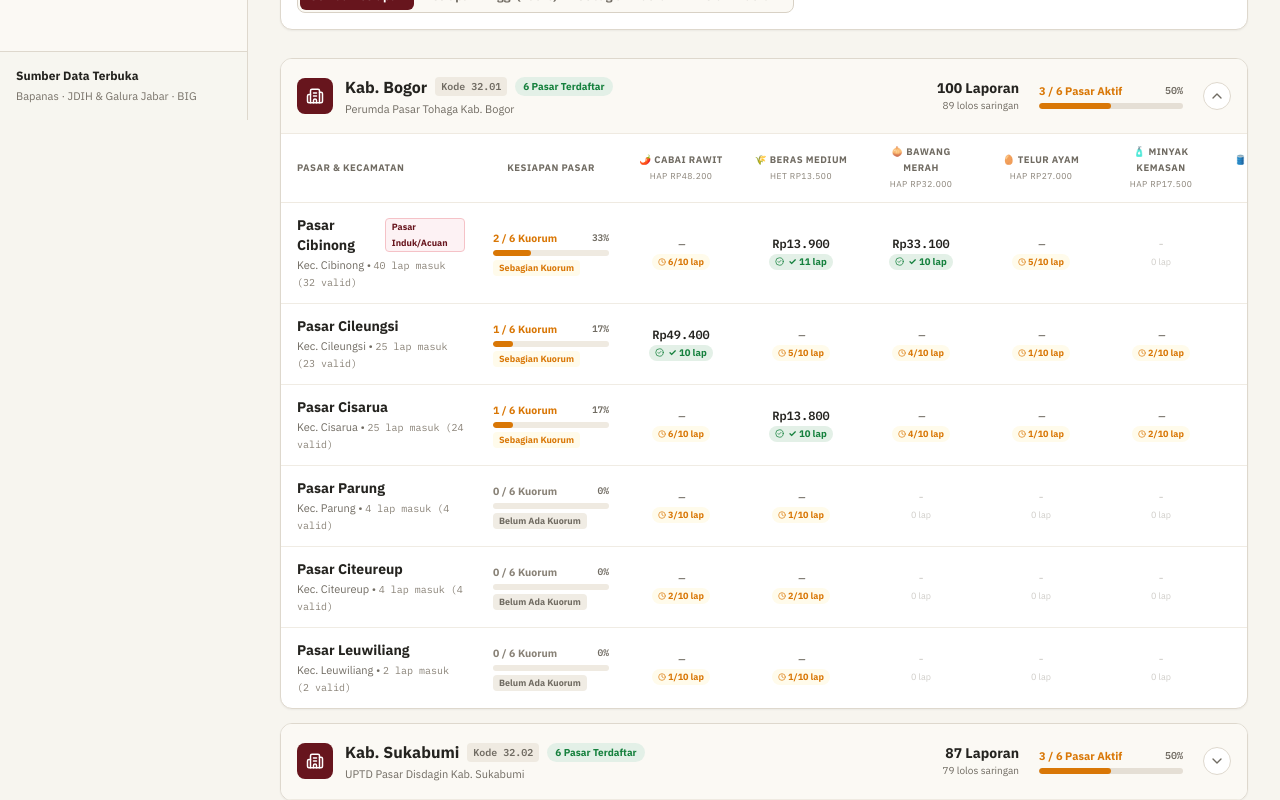
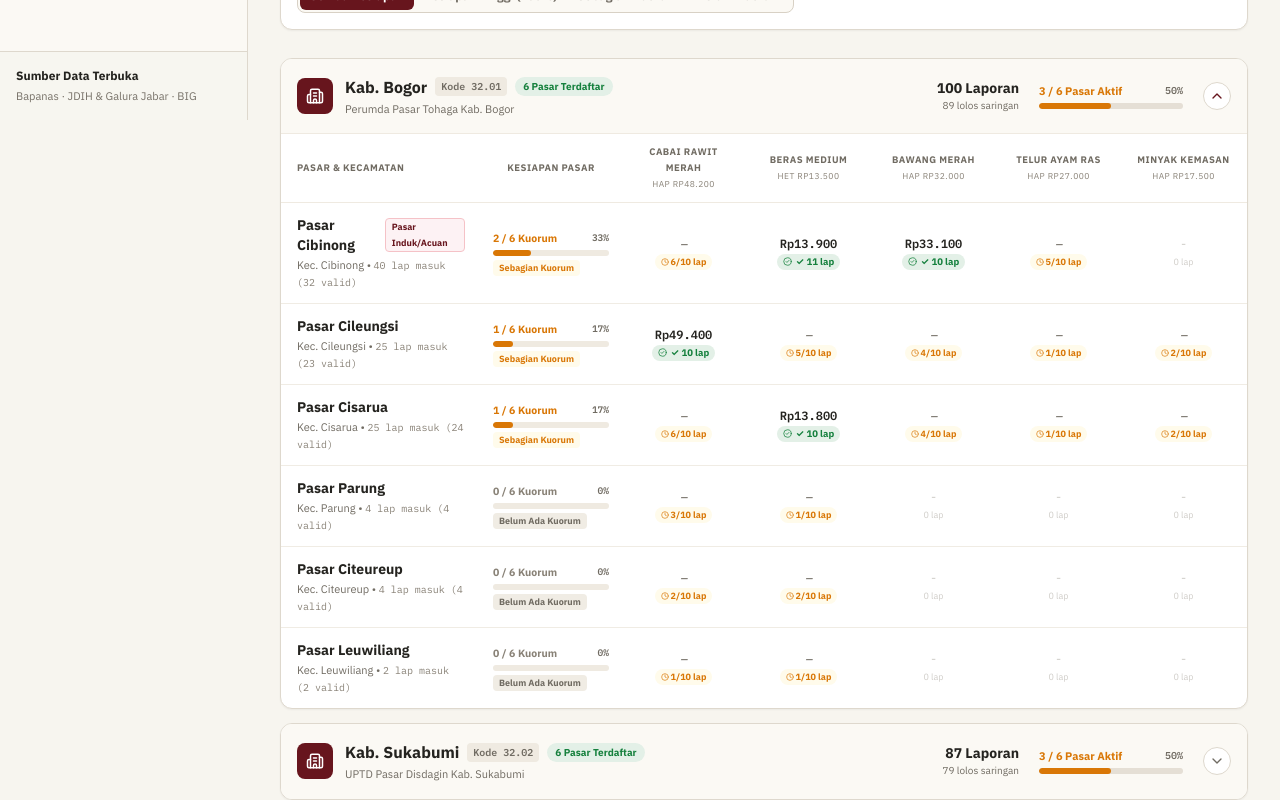
Before and after one commit to andi2809/RadarPangan-FE, a Next.js app: page /dashboard/laporan-warga in a window 1280 px wide. Shown: the part 680-1480 px from the top of the page. Built offline with nearby package versions, Linux system fonts and the light colour scheme.

Commit message:
fix(gis): prevent WebGL2 GPUInitializationError with pre-check and graceful fallback

```diff
--- a/src/app/(dashboard)/dashboard/laporan-warga/page.tsx
+++ b/src/app/(dashboard)/dashboard/laporan-warga/page.tsx
@@ -533,7 +533,9 @@ export default function LaporanWargaPage() {
                   <button
                     type="button"
                     onClick={() => toggleRegion(group.regionId)}
-                    className="w-full flex flex-col md:flex-row md:items-center md:justify-between gap-3 p-4 bg-[#FBF9F4] hover:bg-[#F5F1E8] transition text-left border-b border-[#EFEAE1]"
+                    className={`w-full flex flex-col md:flex-row md:items-center md:justify-between gap-3 p-4 bg-[#FBF9F4] hover:bg-[#F5F1E8] transition-colors duration-200 text-left ${
+                      isExpanded ? 'border-b border-[#EFEAE1]' : ''
+                    }`}
                   >
                     {/* Left Info: Region Name & Agency */}
                     <div className="flex items-start sm:items-center gap-3">
@@ -590,7 +592,7 @@ export default function LaporanWargaPage() {
                         </div>
                         <div className="h-1.5 w-full rounded-full bg-[#E5DFD5] overflow-hidden">
                           <div
-                            className={`h-full rounded-full transition-all ${
+                            className={`h-full rounded-full transition-all duration-300 ${
                               isHighRegion
                                 ? 'bg-[#15803D]'
                                 : isZeroRegion
@@ -604,43 +606,55 @@ export default function LaporanWargaPage() {
                         </div>
                       </div>
 
-                      {/* Chevron Toggle Icon */}
+                      {/* Chevron Toggle Icon with Smooth 300ms Rotation */}
                       <div className="flex h-7 w-7 items-center justify-center rounded-full bg-white border border-[#DED8CD] text-[#706B62]">
-                        {isExpanded ? <ChevronUp size={16} /> : <ChevronDown size={16} />}
+                        <ChevronDown
+                          size={16}
+                          className={`transition-transform duration-300 ease-in-out ${
+                            isExpanded ? 'rotate-180 text-[#67151D]' : 'rotate-0 text-[#706B62]'
+                          }`}
+                        />
                       </div>
                     </div>
                   </button>
 
-                  {/* Accordion Region Expanded Body (Sub-table Pasar di Wilayah ini) */}
-                  {isExpanded && (
+                  {/* Accordion Region Expanded Body with Smooth CSS Grid Animation */}
+                  <div
+                    className={`grid transition-[grid-template-rows,opacity] duration-300 ease-in-out ${
+                      isExpanded
+                        ? 'grid-rows-[1fr] opacity-100'
+                        : 'grid-rows-[0fr] opacity-0 pointer-events-none'
+                    }`}
+                  >
+                    <div className="overflow-hidden min-h-0">
                       <div className="overflow-x-auto">
                         <table className="w-full border-collapse text-left text-xs">
                           <thead>
                             <tr className="border-b border-[#EFEAE1] bg-white text-[9.5px] font-extrabold uppercase tracking-wider text-[#706B62]">
                               <th className="px-4 py-2.5 min-w-[200px]">PASAR &amp; KECAMATAN</th>
                               <th className="px-3 py-2.5 text-center min-w-[140px]">KESIAPAN PASAR</th>
-                            <th className="px-3 py-2.5 text-center min-w-[120px]">
-                              🌶️ CABAI RAWIT
+                              <th className="px-3 py-2.5 text-center min-w-[125px]">
+                                CABAI RAWIT MERAH
                                 <span className="block font-normal text-[8.5px] text-[#898277]">HAP Rp48.200</span>
                               </th>
-                            <th className="px-3 py-2.5 text-center min-w-[120px]">
-                              🌾 BERAS MEDIUM
+                              <th className="px-3 py-2.5 text-center min-w-[125px]">
+                                BERAS MEDIUM
                                 <span className="block font-normal text-[8.5px] text-[#898277]">HET Rp13.500</span>
                               </th>
-                            <th className="px-3 py-2.5 text-center min-w-[120px]">
-                              🧅 BAWANG MERAH
+                              <th className="px-3 py-2.5 text-center min-w-[125px]">
+                                BAWANG MERAH
                                 <span className="block font-normal text-[8.5px] text-[#898277]">HAP Rp32.000</span>
                               </th>
-                            <th className="px-3 py-2.5 text-center min-w-[120px]">
-                              🥚 TELUR AYAM
+                              <th className="px-3 py-2.5 text-center min-w-[125px]">
+                                TELUR AYAM RAS
                                 <span className="block font-normal text-[8.5px] text-[#898277]">HAP Rp27.000</span>
                               </th>
-                            <th className="px-3 py-2.5 text-center min-w-[120px]">
-                              🧴 MINYAK KEMASAN
+                              <th className="px-3 py-2.5 text-center min-w-[125px]">
+                                MINYAK KEMASAN
                                 <span className="block font-normal text-[8.5px] text-[#898277]">HAP Rp17.500</span>
                               </th>
-                            <th className="px-3 py-2.5 text-center min-w-[120px]">
-                              🛢️ MINYAK CURAH
+                              <th className="px-3 py-2.5 text-center min-w-[125px]">
+                                MINYAK CURAH
                                 <span className="block font-normal text-[8.5px] text-[#898277]">HET Rp15.700</span>
                               </th>
                               <th className="px-4 py-2.5 text-right">AUDIT</th>
@@ -786,7 +800,8 @@ export default function LaporanWargaPage() {
                           </tbody>
                         </table>
                       </div>
-                  )}
+                    </div>
+                  </div>
                 </div>
               );
             })
@@ -817,27 +832,27 @@ export default function LaporanWargaPage() {
                     <th className="px-4 py-3 min-w-[210px]">PASAR &amp; WILAYAH</th>
                     <th className="px-3 py-3 text-center min-w-[150px]">KESIAPAN KUORUM PASAR</th>
                     <th className="px-3 py-3 text-center min-w-[125px]">
-                      🌶️ CABAI RAWIT
+                      CABAI RAWIT MERAH
                       <span className="block font-normal text-[9px] text-[#898277]">HAP Rp48.200</span>
                     </th>
                     <th className="px-3 py-3 text-center min-w-[125px]">
-                      🌾 BERAS MEDIUM
+                      BERAS MEDIUM
                       <span className="block font-normal text-[9px] text-[#898277]">HET Rp13.500</span>
                     </th>
                     <th className="px-3 py-3 text-center min-w-[125px]">
-                      🧅 BAWANG MERAH
+                      BAWANG MERAH
                       <span className="block font-normal text-[9px] text-[#898277]">HAP Rp32.000</span>
                     </th>
                     <th className="px-3 py-3 text-center min-w-[125px]">
-                      🥚 TELUR AYAM
+                      TELUR AYAM RAS
                       <span className="block font-normal text-[9px] text-[#898277]">HAP Rp27.000</span>
                     </th>
                     <th className="px-3 py-3 text-center min-w-[125px]">
-                      🧴 MINYAK KEMASAN
+                      MINYAK KEMASAN
                       <span className="block font-normal text-[9px] text-[#898277]">HAP Rp17.500</span>
                     </th>
                     <th className="px-3 py-3 text-center min-w-[125px]">
-                      🛢️ MINYAK CURAH
+                      MINYAK CURAH
                       <span className="block font-normal text-[9px] text-[#898277]">HET Rp15.700</span>
                     </th>
                     <th className="px-4 py-3 text-right">AUDIT</th>
--- a/src/components/gis/MapCanvas.tsx
+++ b/src/components/gis/MapCanvas.tsx
@@ -33,6 +33,21 @@ interface MapCanvasProps {
   onOpenCommandCenter?: (regionId?: string) => void;
 }
 
+function checkWebGLSupport(): boolean {
+  if (typeof window === 'undefined') return false;
+  try {
+    const canvas = document.createElement('canvas');
+    const gl2 = canvas.getContext('webgl2');
+    if (!gl2) return false;
+    if (typeof (maplibregl as unknown as { supported?: (options?: unknown) => boolean }).supported === 'function') {
+      return (maplibregl as unknown as { supported: (options?: unknown) => boolean }).supported({ failIfMajorPerformanceCaveat: false });
+    }
+    return true;
+  } catch {
+    return false;
+  }
+}
+
 export const MapCanvas: React.FC<MapCanvasProps> = ({
   geoJson,
   allTelemetry,
@@ -51,6 +66,7 @@ export const MapCanvas: React.FC<MapCanvasProps> = ({
   const allTelemetryRef = useRef(allTelemetry);
   const onSelectRegionRef = useRef(onSelectRegion);
   const [mapLoaded, setMapLoaded] = useState(false);
+  const [isWebGLAvailable, setIsWebGLAvailable] = useState<boolean>(true);
 
   useEffect(() => {
     allTelemetryRef.current = allTelemetry;
@@ -150,6 +166,11 @@ export const MapCanvas: React.FC<MapCanvasProps> = ({
   useEffect(() => {
     if (!mapContainerRef.current || mapRef.current) return;
 
+    if (!checkWebGLSupport()) {
+      setIsWebGLAvailable(false);
+      return;
+    }
+
     if (typeof maplibregl.setWorkerUrl === 'function') {
       maplibregl.setWorkerUrl('/maplibre-gl-worker.mjs');
     }
@@ -200,8 +221,8 @@ export const MapCanvas: React.FC<MapCanvasProps> = ({
         bearing: 0,
         attributionControl: false,
       });
-    } catch (err) {
-      console.warn('MapLibre GL initialization skipped or WebGL not available:', err);
+    } catch {
+      setIsWebGLAvailable(false);
       return;
     }
 
@@ -467,6 +488,24 @@ export const MapCanvas: React.FC<MapCanvasProps> = ({
       {/* MapLibre DOM Node */}
       <div ref={mapContainerRef} className="w-full h-full" />
 
+      {/* WebGL Fallback Overlay */}
+      {!isWebGLAvailable && (
+        <div className="absolute inset-0 z-10 flex flex-col items-center justify-center bg-[#EAE8E1]/95 p-6 text-center select-none">
+          <div className="flex h-12 w-12 items-center justify-center rounded-2xl bg-white shadow-sm border border-[#DED8CD] text-[#67151D] mb-3">
+            <MapPin size={24} />
+          </div>
+          <h4 className="text-sm font-extrabold text-[#24231F]">
+            Peta Berjalan dalam Mode Ringan
+          </h4>
+          <p className="mt-1 max-w-sm text-xs text-[#706B62] leading-relaxed">
+            Akselerasi grafis WebGL2 tidak aktif di peramban ini. Anda tetap dapat memilih dan menganalisis 27 Kabupaten/Kota melalui dropdown filter wilayah di toolbar atas.
+          </p>
+          <div className="mt-3 inline-flex items-center gap-2 rounded-lg bg-white border border-[#DED8CD] px-3 py-1.5 text-[11px] font-bold text-[#67151D] shadow-xs">
+            <span>27 Wilayah Jawa Barat Terpantau Aktif</span>
+          </div>
+        </div>
+      )}
+
       {/* Zoom and Reset Controls (Vertical stack top-left) */}
       <div className="absolute top-4 left-4 z-20 flex flex-col bg-white rounded-xl border border-[#E5E2DA] shadow-sm text-xs select-none overflow-hidden">
         <button
```
Lines whose indentation alone changed are shown as unchanged.
